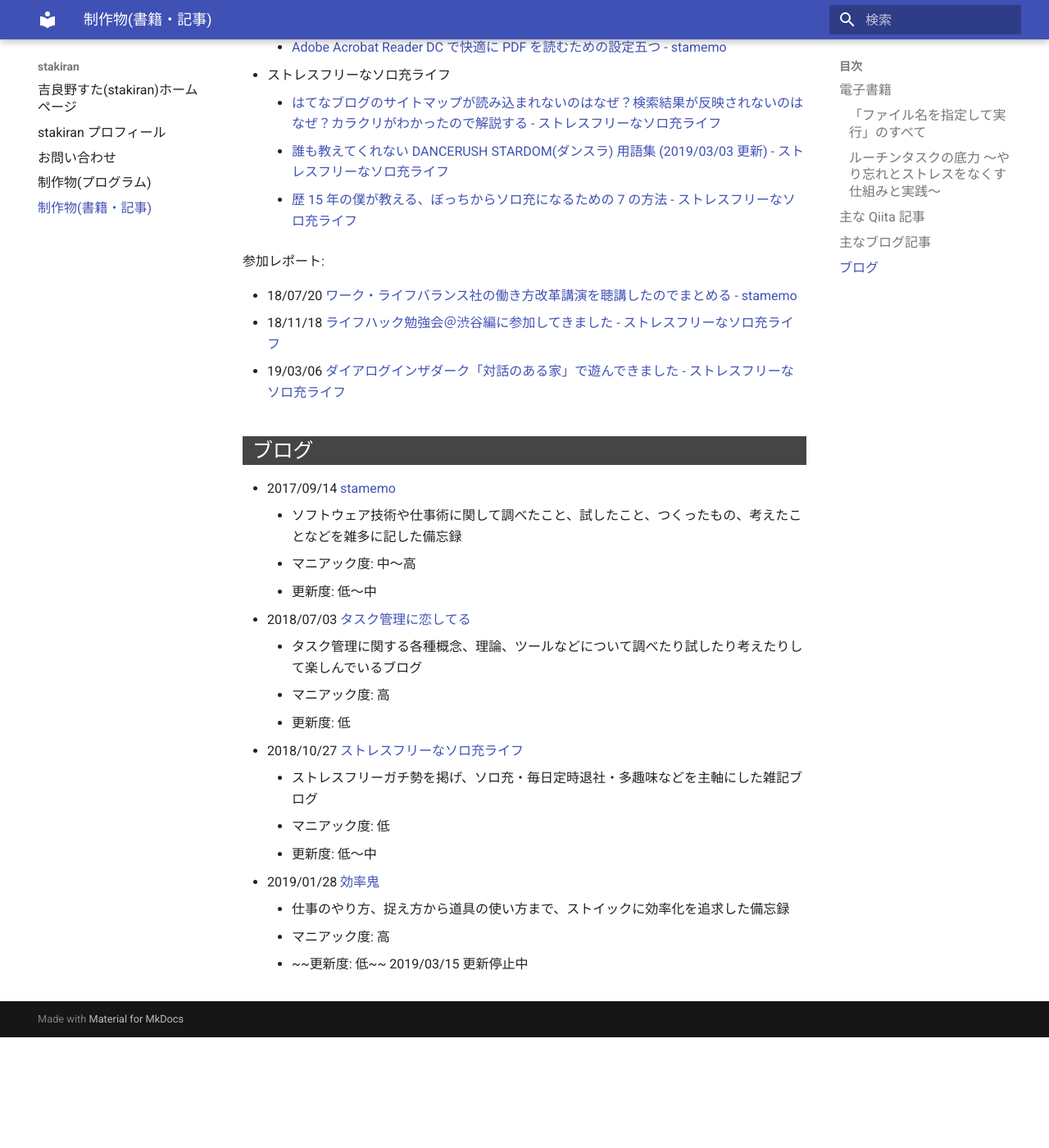
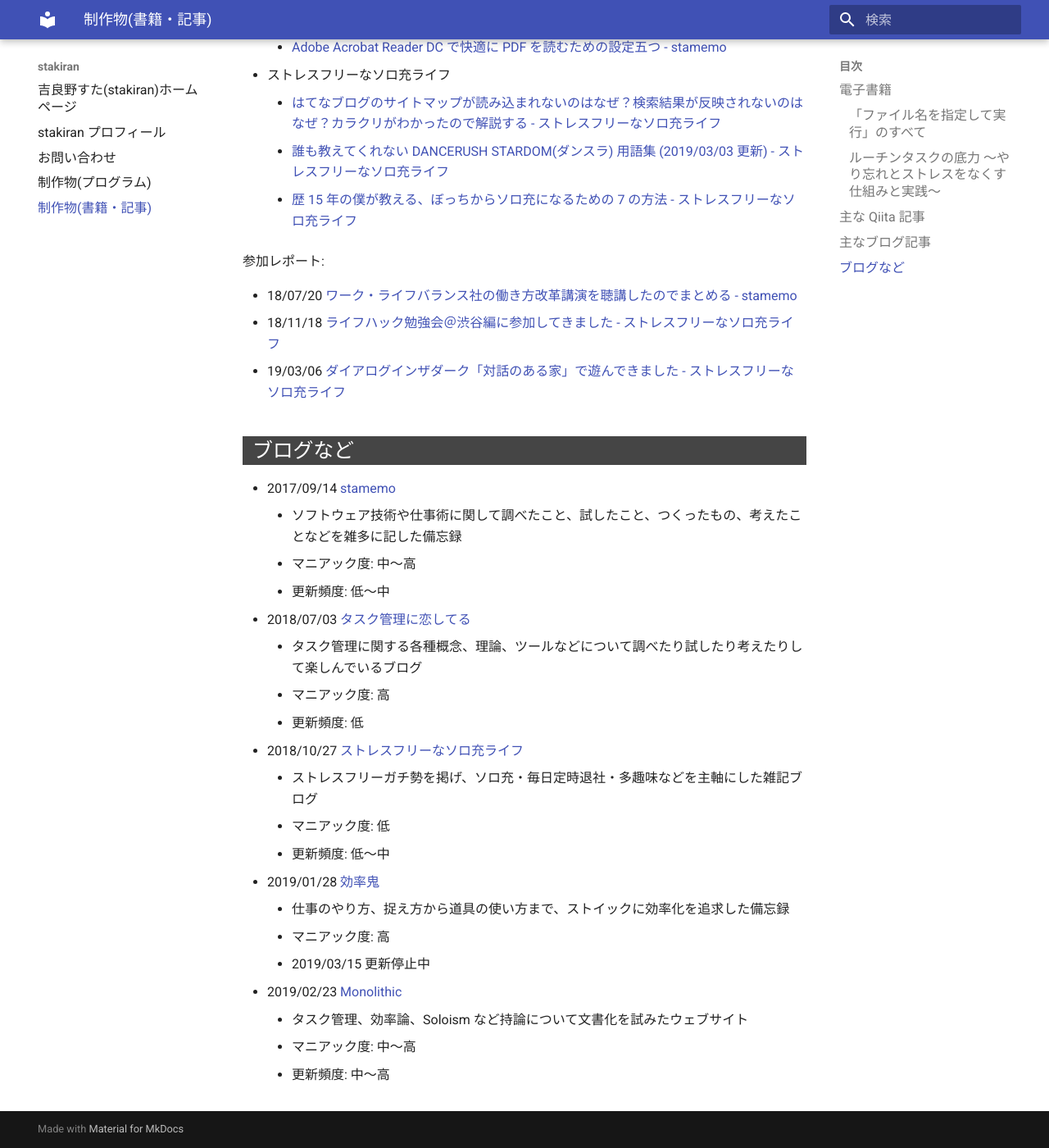
Before and after one commit to stakiran/stakiran, an MkDocs documentation site: the page built from src/works_writing.md, in a window 1280 px wide and 1400 px high, scrolled down 2584 px. Shown: the whole window at 82% size. Built offline with MkDocs 1.6.1 and Material for MkDocs 9.7.7, drawn with Linux system fonts in a browser that asks for light colours; before the commit the page ends 3849 px from its top, so only the background shows below that.

Commit message:
add monolithic link.

```diff
--- a/src/works_writing.md
+++ b/src/works_writing.md
@@ -66,20 +66,24 @@
 - 18/11/18 [ライフハック勉強会＠渋谷編に参加してきました - ストレスフリーなソロ充ライフ](https://stressfree-fulfilling-solo.hatenablog.com/entry/2018/11/18/090152)
 - 19/03/06 [ダイアログインザダーク「対話のある家」で遊んできました - ストレスフリーなソロ充ライフ](https://stressfree-fulfilling-solo.hatenablog.com/entry/2019/03/06/070100)
 
-## ブログ
+## ブログなど
 - 2017/09/14 [stamemo](http://stakiran.hatenablog.com/)
   - ソフトウェア技術や仕事術に関して調べたこと、試したこと、つくったもの、考えたことなどを雑多に記した備忘録
   - マニアック度: 中～高
-  - 更新度: 低～中
+  - 更新頻度: 低～中
 - 2018/07/03 [タスク管理に恋してる](https://ilovetaskmanagement.hatenablog.com/archive/2018/7)
   - タスク管理に関する各種概念、理論、ツールなどについて調べたり試したり考えたりして楽しんでいるブログ
   - マニアック度: 高
-  - 更新度: 低
+  - 更新頻度: 低
 - 2018/10/27 [ストレスフリーなソロ充ライフ](https://stressfree-fulfilling-solo.hatenablog.com/)
   - ストレスフリーガチ勢を掲げ、ソロ充・毎日定時退社・多趣味などを主軸にした雑記ブログ
   - マニアック度: 低
-  - 更新度: 低～中
+  - 更新頻度: 低～中
 - 2019/01/28 [効率鬼](https://kouritsuoni.hatenablog.com/)
   - 仕事のやり方、捉え方から道具の使い方まで、ストイックに効率化を追求した備忘録
   - マニアック度: 高
-  - ~~更新度: 低~~ 2019/03/15 更新停止中
+  - 2019/03/15 更新停止中
+- 2019/02/23 [Monolithic](https://stakiran.github.io/monolithic/)
+  - タスク管理、効率論、Soloism など持論について文書化を試みたウェブサイト
+  - マニアック度: 中～高
+  - 更新頻度: 中～高
```
Also changed, not shown: docs/search/search_index.json (+1 -1 lines), docs/sitemap.xml (+5 -5 lines), docs/works_writing.html (+15 -9 lines), 1 other file.
